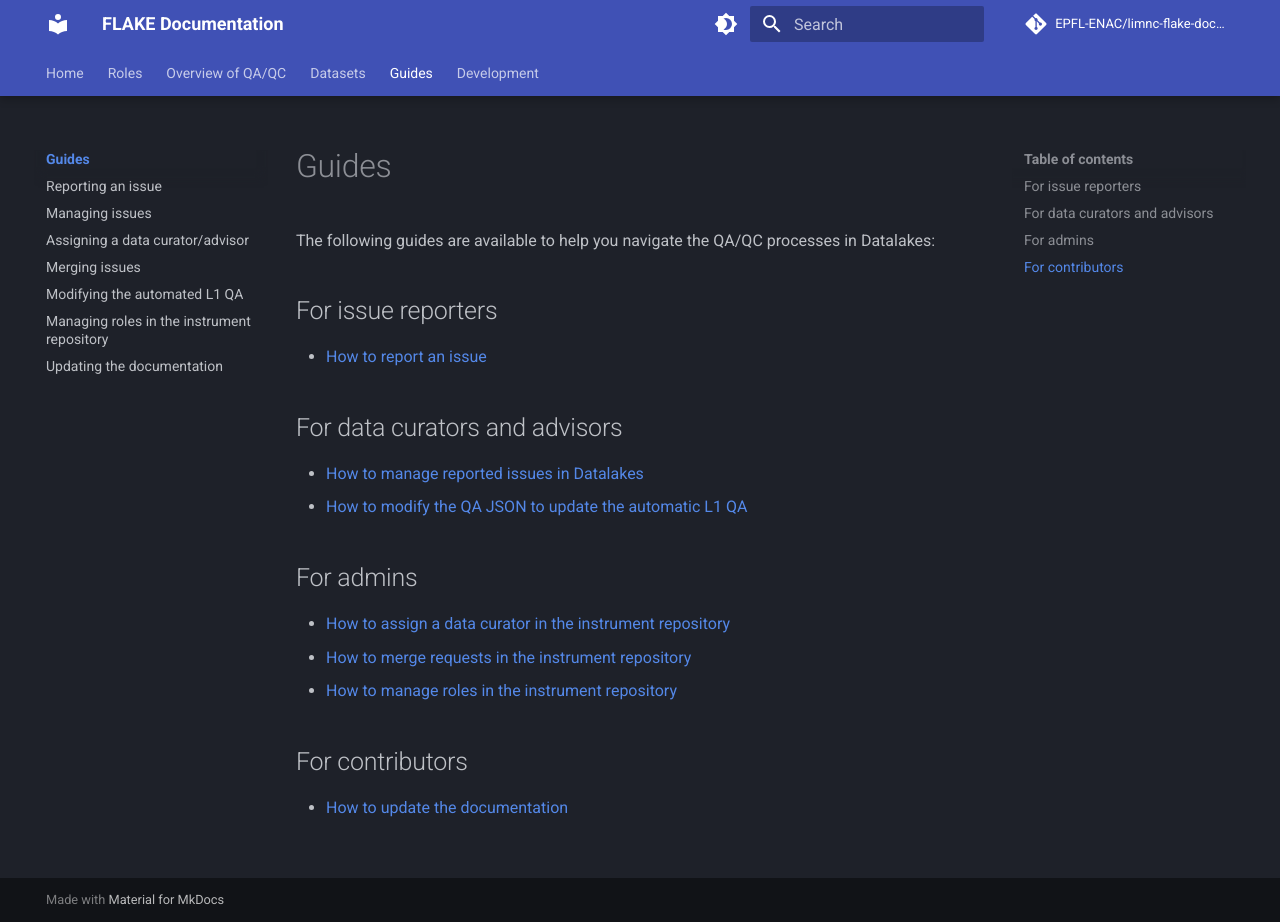
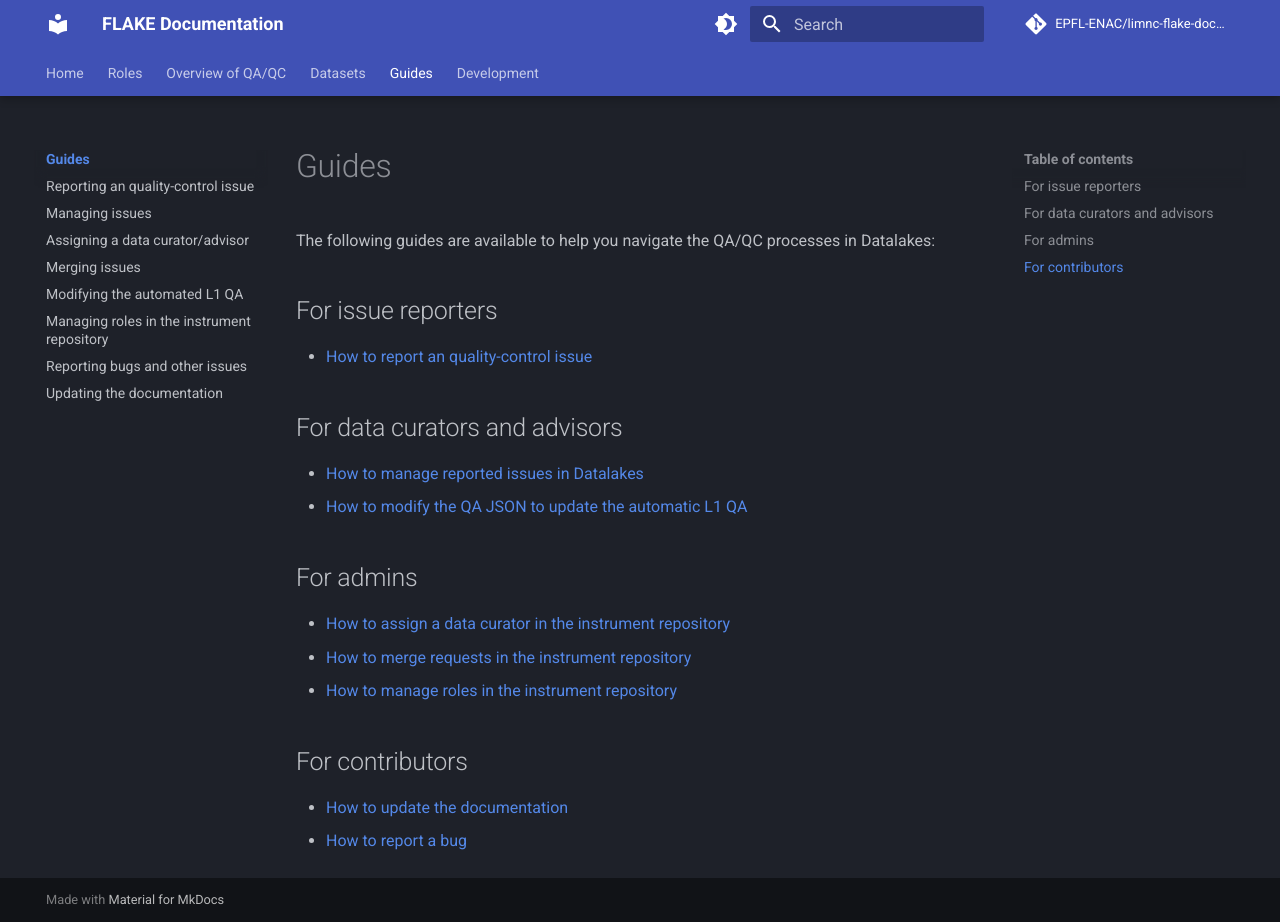
Before and after one commit to EPFL-ENAC/limnc-flake-documentation, an MkDocs documentation site: the page built from docs/guides/index.md, in a window 1280 px wide and 922 px high. Built offline with MkDocs 1.6.1 and Material for MkDocs 9.7.7, drawn with Linux system fonts in a browser that asks for light colours; comment, search, counter and statistics services are not loaded.

Commit message:
Add the bug page to the guide index and the navigation pannel

```diff
--- a/docs/guides/index.md
+++ b/docs/guides/index.md
@@ -4,7 +4,7 @@
 
 ## For issue reporters
 
-- [How to report an issue](reporting.md)
+- [How to report an quality-control issue](reporting.md)
 
 ## For data curators and advisors
 
@@ -20,3 +20,4 @@
 ## For contributors
 
 - [How to update the documentation](updating_docs.md)
+- [How to report a bug](bugs.md)
--- a/mkdocs.yml
+++ b/mkdocs.yml
@@ -52,12 +52,13 @@
   - 'Datasets': datasets.md
   - 'Guides':
     - 'Overview': guides/index.md
-    - 'Reporting an issue': guides/reporting.md
+    - 'Reporting an quality-control issue': guides/reporting.md
     - 'Managing issues': guides/management.md
     - 'Assigning a data curator/advisor': guides/assignment.md
     - 'Merging issues': guides/merging.md
     - 'Modifying the automated L1 QA': guides/QA_json.md
     - 'Managing roles in the instrument repository': guides/roles.md
+    - 'Reporting bugs and other issues': guides/bugs.md
     - 'Updating the documentation': guides/updating_docs.md
 
   - 'Development':
```
